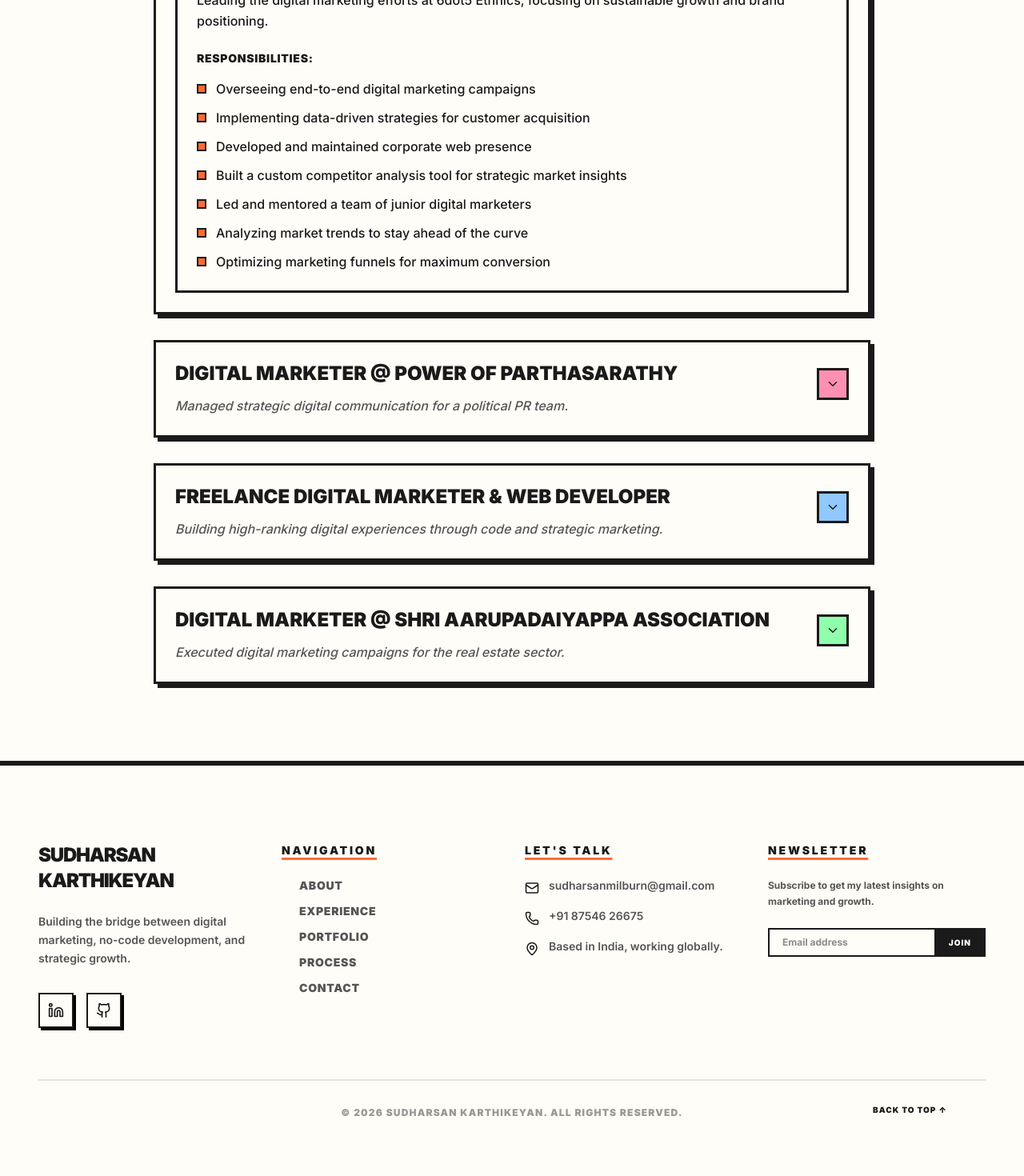
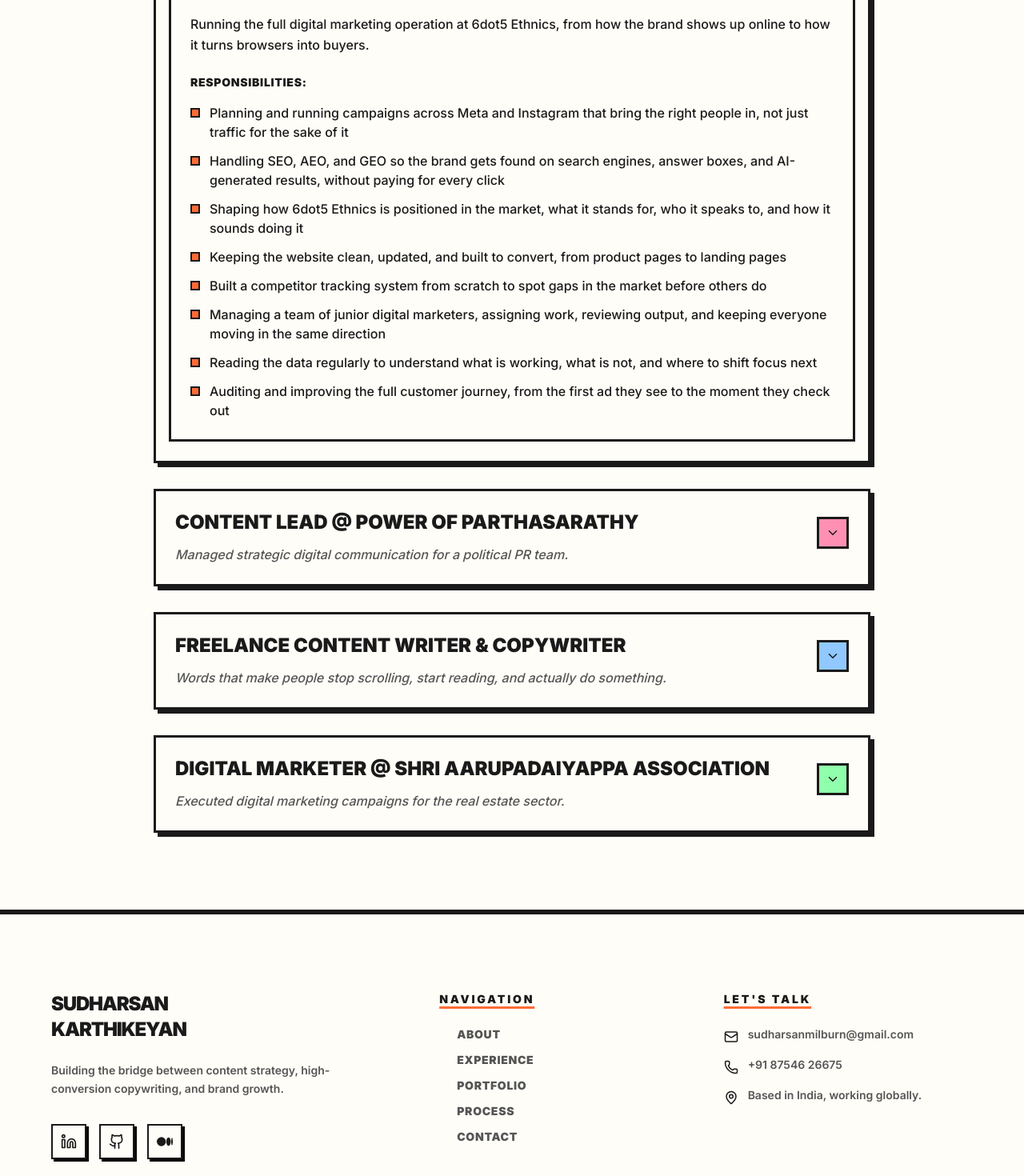
Before and after one commit to Sudharsan-since-2001/Portfolio, a Next.js app: page /experience in a window 1280 px wide. Shown: the part 560-2030 px from the top of the page at 80% size. Built offline with nearby package versions, Linux system fonts and the light colour scheme; a web font is replaced by a local one.

Commit message:
Add files via upload

```diff
--- a/src/app/globals.css
+++ b/src/app/globals.css
@@ -186,3 +186,12 @@ body {
   background: var(--primary);
   border: 2px solid var(--foreground);
 }
+
+.no-scrollbar::-webkit-scrollbar {
+  display: none;
+}
+
+.no-scrollbar {
+  -ms-overflow-style: none;
+  scrollbar-width: none;
+}
--- a/src/components/AboutSection.tsx
+++ b/src/components/AboutSection.tsx
@@ -36,10 +36,10 @@ export function AboutSection({
                         initial={{ opacity: 0, y: 20 }}
                         whileInView={{ opacity: 1, y: 0 }}
                         viewport={{ once: true }}
-                        className="nb-card p-8 sm:p-12 md:p-16 bg-background border-[4px] md:border-[6px] shadow-[8px_8px_0px_var(--foreground)]"
+                        className="nb-card p-6 sm:p-12 md:p-16 bg-background border-[4px] md:border-[6px] shadow-[8px_8px_0px_var(--foreground)]"
                     >
                         <p className="max-w-4xl text-lg sm:text-xl md:text-2xl font-bold text-foreground leading-[1.6] md:leading-[1.8]">
-                            I{"'"}m Sudharsan, a Senior Digital Marketer with 4 years of experience running campaigns, building brands, and driving growth across fashion, real estate, and politics. I{"'"}ve managed Meta ads, grown social media presence, written copy, and built SEO strategies that actually rank. As my responsibilities grew, I learned web development to take full ownership of every project I touched. I test before I scale. What works gets doubled down on, what doesn{"'"}t gets cut. Outside of work, I{"'"}m someone who gets genuinely obsessed with why things work, whether it{"'"}s an ad, a product, or a trend blowing up on social media.
+                            I{"'"}m Sudharsan, a Content Writer & Copywriter who builds brands through words that work. With 4 years of experience across fashion, real estate, and politics, I{"'"}ve seen firsthand how the right message can move the needle. I don{"'"}t just write; I strategize. Whether it{"'"}s ghostwriting for founders, building SEO-driven content that ranks, or crafting high-conversion sales copy, my goal is always clear: make people stop scrolling and start reading. I combine my marketing background with a deep obsession for why things work, ensuring every piece of content has a purpose and delivers measurable results.
                         </p>
                     </motion.div>
                 </div>
--- a/src/components/ExperienceSection.tsx
+++ b/src/components/ExperienceSection.tsx
@@ -6,24 +6,25 @@ import { ChevronDown, ChevronUp, Briefcase } from "lucide-react"
 
 const experiences = [
     {
-        role: "Senior Digital Marketer",
+        role: "Senior Digital Marketer & Brand Strategist",
         company: "6dot5 Ethnics",
         isCurrent: true,
-        tagline: "Driving digital growth and high-impact marketing strategies for the brand.",
-        description: "Leading the digital marketing efforts at 6dot5 Ethnics, focusing on sustainable growth and brand positioning.",
+        tagline: "Making an ethnic fashion brand impossible to scroll past and hard to forget.",
+        description: "Running the full digital marketing operation at 6dot5 Ethnics, from how the brand shows up online to how it turns browsers into buyers.",
         responsibilities: [
-            "Overseeing end-to-end digital marketing campaigns",
-            "Implementing data-driven strategies for customer acquisition",
-            "Developed and maintained corporate web presence",
-            "Built a custom competitor analysis tool for strategic market insights",
-            "Led and mentored a team of junior digital marketers",
-            "Analyzing market trends to stay ahead of the curve",
-            "Optimizing marketing funnels for maximum conversion"
+            "Planning and running campaigns across Meta and Instagram that bring the right people in, not just traffic for the sake of it",
+            "Handling SEO, AEO, and GEO so the brand gets found on search engines, answer boxes, and AI-generated results, without paying for every click",
+            "Shaping how 6dot5 Ethnics is positioned in the market, what it stands for, who it speaks to, and how it sounds doing it",
+            "Keeping the website clean, updated, and built to convert, from product pages to landing pages",
+            "Built a competitor tracking system from scratch to spot gaps in the market before others do",
+            "Managing a team of junior digital marketers, assigning work, reviewing output, and keeping everyone moving in the same direction",
+            "Reading the data regularly to understand what is working, what is not, and where to shift focus next",
+            "Auditing and improving the full customer journey, from the first ad they see to the moment they check out"
         ],
         color: "bg-[var(--nb-yellow)]"
     },
     {
-        role: "Digital Marketer",
+        role: "Content Lead",
         company: "Power of Parthasarathy",
         tagline: "Managed strategic digital communication for a political PR team.",
         description: "Spearheaded the digital campaign strategy for a high-profile political PR team, ensuring impactful communication and audience engagement.",
@@ -36,15 +37,17 @@ const experiences = [
         color: "bg-[var(--nb-pink)]"
     },
     {
-        role: "Freelance Digital Marketer & Web Developer",
+        role: "Freelance Content Writer & Copywriter",
         company: "Independent",
-        tagline: "Building high-ranking digital experiences through code and strategic marketing.",
-        description: "I take on high-stakes SEO, AEO, and GEO projects, ensuring every project ranks, and handle end-to-end web development to deliver measurable growth for the brands I work with.",
+        tagline: "Words that make people stop scrolling, start reading, and actually do something.",
+        description: "I write content that does a job, whether that's getting a blog post to page one, making a founder sound like themselves on LinkedIn, or turning a bland product page into something people actually want to read.",
         responsibilities: [
-            "Executing high-impact SEO, AEO, and GEO (Generative Engine Optimization) strategies to ensure top rankings",
-            "Architecting and building high-performance websites and internal tools using modern frameworks like Next.js and React",
-            "Developing custom analytics dashboards that automate performance tracking and provide real-time data for business growth",
-            "Delivering end-to-end full-stack solutions with a focus on high-impact UI/UX design and flawless mobile responsiveness"
+            "SEO writing that's built for humans first, search engines second. Long-form articles, blogs, and web copy that rank without reading like a robot wrote them",
+            "Ghostwriting for founders, executives, and creators who have a lot to say but not enough time to say it. LinkedIn posts, newsletters, thought pieces, and full books",
+            "Sales and conversion copy. Landing pages, email sequences, and ad copy written to move people, not just inform them",
+            "Brand voice and strategy. Figuring out how a brand should sound, what it should stand for, and who it's really talking to. Building messaging frameworks, tone of voice guides, and positioning statements that give every piece of content a clear direction to follow",
+            "Content strategy. Mapping out what to say, when to say it, and which platform it belongs on. No random posting, just intentional content with a purpose behind it",
+            "End-to-end content work, from the blank page to the published piece. Research, writing, editing, done"
         ],
         color: "bg-[var(--nb-blue)]"
     },
@@ -91,7 +94,7 @@ export function ExperienceSection({
                             viewport={{ once: true }}
                             className="text-center space-y-3 sm:space-y-4"
                         >
-                            <h2 className="text-3xl sm:text-4xl md:text-6xl font-sans font-black uppercase">
+                            <h2 className="text-2xl sm:text-4xl md:text-6xl font-sans font-black uppercase">
                                 Professional Experience
                             </h2>
                             <p className="text-muted-foreground text-base sm:text-lg font-semibold">
@@ -105,7 +108,7 @@ export function ExperienceSection({
                             <div key={i} className="nb-card bg-background">
                                 <button
                                     onClick={() => setExpandedIndex(expandedIndex === i ? null : i)}
-                                    className="w-full text-left flex items-start justify-between p-5 sm:p-6 group"
+                                    className="w-full text-left flex items-start justify-between p-4 sm:p-6 group"
                                 >
                                     <div className="space-y-3 flex-1">
                                         {exp.isCurrent && (
@@ -136,7 +139,7 @@ export function ExperienceSection({
                                             transition={{ duration: 0.3, ease: "easeInOut" }}
                                             className="overflow-hidden"
                                         >
-                                            <div className="px-6 pb-6 space-y-4">
+                                            <div className="px-4 pb-6 space-y-4">
                                                 <div className={`${exp.color}/20 p-6 border-[3px] border-foreground`}>
                                                     <p className="text-foreground leading-relaxed font-medium">
                                                         {exp.description}
--- a/src/components/Footer.tsx
+++ b/src/components/Footer.tsx
@@ -22,7 +22,7 @@ export function Footer() {
             />
 
             <div className="w-full px-4 sm:px-6 lg:px-12">
-                <div className="grid grid-cols-1 md:grid-cols-2 lg:grid-cols-4 gap-12 lg:gap-8">
+                <div className="max-w-6xl mx-auto grid grid-cols-1 md:grid-cols-2 lg:grid-cols-[1.5fr_1fr_1.2fr] gap-12 lg:gap-24">
 
                     {/* Brand Section */}
                     <div className="space-y-6 lg:col-span-1">
@@ -32,7 +32,7 @@ export function Footer() {
                             </span>
                         </Link>
                         <p className="text-sm font-semibold text-muted-foreground max-w-md leading-relaxed">
-                            Building the bridge between digital marketing, no-code development, and strategic growth.
+                            Building the bridge between content strategy, high-conversion copywriting, and brand growth.
                         </p>
                         <div className="flex items-center gap-4 pt-2">
                              <a href="https://www.linkedin.com/in/sudharsan-karthikeyan-seo-analyst/" target="_blank" rel="noopener noreferrer"
@@ -42,6 +42,17 @@ export function Footer() {
                              <a href="https://github.com/Sudharsan-since-2001" target="_blank" rel="noopener noreferrer"
                                 className="p-2.5 bg-background border-[2.5px] border-foreground shadow-[3px_3px_0px_#000] hover:translate-x-[-2px] hover:translate-y-[-2px] transition-all">
                                 <Github size={20} />
+                             </a>
+                             <a href="https://medium.com/@sudharsanmilburn" target="_blank" rel="noopener noreferrer"
+                                className="p-2.5 bg-background border-[2.5px] border-foreground shadow-[3px_3px_0px_#000] hover:translate-x-[-2px] hover:translate-y-[-2px] transition-all">
+                                <svg
+                                    width="20"
+                                    height="20"
+                                    viewBox="0 0 16 16"
+                                    fill="currentColor"
+                                >
+                                    <path d="M9.025 8c0 2.485-2.02 4.5-4.513 4.5A4.506 4.506 0 0 1 0 8c0-2.486 2.02-4.5 4.512-4.5A4.506 4.506 0 0 1 9.025 8m4.95 0c0 2.34-1.01 4.236-2.256 4.236S9.463 10.339 9.463 8c0-2.34 1.01-4.236 2.256-4.236S13.975 5.661 13.975 8M16 8c0 2.096-.355 3.795-.794 3.795-.438 0-.793-1.7-.793-3.795 0-2.096.355-3.795.794-3.795.438 0 .793 1.699.793 3.795" />
+                                </svg>
                              </a>
                         </div>
                     </div>
@@ -80,28 +91,12 @@ export function Footer() {
                         </div>
                     </div>
 
-                    {/* CTA Section */}
-                    <div className="space-y-6">
-                        <h4 className="text-sm font-black uppercase tracking-[0.2em] text-foreground underline decoration-[3px] underline-offset-4 decoration-primary">Newsletter</h4>
-                        <p className="text-xs font-bold text-muted-foreground leading-relaxed">
-                            Subscribe to get my latest insights on marketing and growth.
-                        </p>
-                        <div className="flex">
-                            <input
-                                type="email"
-                                placeholder="Email address"
-                                className="flex-grow px-4 py-2 text-xs font-bold bg-background border-[2.5px] border-foreground focus:outline-none focus:ring-0"
-                            />
-                            <button className="px-4 py-2 bg-foreground text-background border-[2.5px] border-foreground border-l-0 text-[10px] font-black uppercase tracking-widest hover:bg-primary transition-colors">
-                                JOIN
-                            </button>
-                        </div>
-                    </div>
+
 
                 </div>
 
                 {/* Bottom Bar */}
-                <div className="mt-16 pt-8 border-t-[2.5px] border-foreground/10 flex flex-col md:flex-row items-center gap-6 relative">
+                <div className="max-w-6xl mx-auto mt-16 pt-8 border-t-[2.5px] border-foreground/10 flex flex-col md:flex-row items-center gap-6 relative">
                     <div className="flex-grow text-center">
                         <p className="text-[10px] md:text-xs font-black uppercase tracking-widest text-muted-foreground/60">
                             &copy; {currentYear} Sudharsan Karthikeyan. All rights reserved.
--- a/src/components/Hero.tsx
+++ b/src/components/Hero.tsx
@@ -70,10 +70,10 @@ export function Hero() {
                             className="space-y-6 sm:space-y-8 text-left order-2 lg:order-1"
                         >
                             {/* Rotating Titles */}
-                            <div className="h-8 sm:h-10 overflow-hidden relative">
+                            <div className="h-10 sm:h-12 overflow-hidden relative">
                                 <motion.div
                                     animate={{
-                                        y: [0, -40, -80, 0],
+                                        y: [0, -48, -96, 0],
                                     }}
                                     transition={{
                                         duration: 8,
@@ -84,19 +84,19 @@ export function Hero() {
                                     className="flex flex-col gap-0"
                                 >
                                     <span className="nb-badge inline-block w-fit px-3 py-1.5 bg-[var(--nb-yellow)] text-foreground text-[10px] sm:text-[11px] md:text-sm font-black uppercase tracking-widest whitespace-nowrap">
-                                        Senior Digital Marketer
+                                        Content Writer & Copywriter
                                     </span>
-                                    <span className="nb-badge inline-block w-fit px-3 py-1.5 bg-[var(--nb-blue)] text-foreground text-[10px] sm:text-[11px] md:text-sm font-black uppercase tracking-widest whitespace-nowrap" style={{ marginTop: '8px' }}>
-                                        Content/Copywriter
+                                    <span className="nb-badge inline-block w-fit px-3 py-1.5 bg-[var(--nb-blue)] text-foreground text-[10px] sm:text-[11px] md:text-sm font-black uppercase tracking-widest whitespace-nowrap" style={{ marginTop: '12px' }}>
+                                        Social Media Specialist
                                     </span>
-                                    <span className="nb-badge inline-block w-fit px-3 py-1.5 bg-[var(--nb-pink)] text-foreground text-[10px] sm:text-[11px] md:text-sm font-black uppercase tracking-widest whitespace-nowrap" style={{ marginTop: '8px' }}>
-                                        Social Media Specialist
+                                    <span className="nb-badge inline-block w-fit px-3 py-1.5 bg-[var(--nb-pink)] text-foreground text-[10px] sm:text-[11px] md:text-sm font-black uppercase tracking-widest whitespace-nowrap" style={{ marginTop: '12px' }}>
+                                        Digital Marketer
                                     </span>
                                 </motion.div>
                             </div>
 
                             {/* BIG heading (Now H1) */}
-                            <h1 className="text-4xl sm:text-6xl md:text-7xl lg:text-[5.5rem] xl:text-[6.5rem] font-sans font-black tracking-tight text-foreground leading-none sm:leading-[1.1] uppercase">
+                            <h1 className="text-[2.5rem] sm:text-6xl md:text-7xl lg:text-[5.5rem] xl:text-[6.5rem] font-sans font-black tracking-tight text-foreground leading-[1.1] sm:leading-[1.1] uppercase">
                                 Hi, I'm
                                 <br />
                                 Sudharsan
--- a/src/components/Navbar.tsx
+++ b/src/components/Navbar.tsx
@@ -33,7 +33,7 @@ export function Navbar() {
                 {/* Logo Section */}
                 <Link
                     href="/"
-                    className="flex-grow md:flex-shrink-0 px-4 md:px-12 flex items-center justify-start bg-transparent transition-all group relative z-10"
+                    className="flex-grow md:flex-shrink-0 px-6 md:px-12 flex items-center justify-start bg-transparent transition-all group relative z-10"
                 >
                     <span className="text-xs md:text-xl font-black uppercase tracking-tighter whitespace-nowrap text-foreground">
                         Sudharsan Karthikeyan
--- a/src/components/PortfolioTabs.tsx
+++ b/src/components/PortfolioTabs.tsx
@@ -138,7 +138,7 @@ export function PortfolioTabs({
         {activeTab === "Digital Marketing" && (
             <div className="grid grid-cols-1 lg:grid-cols-2 gap-8 lg:gap-12 pt-8">
                 {marketingProjects.map((project) => (
-                    <div key={project.title} className="relative w-full nb-card bg-background border-[3px] md:border-[4px] border-foreground shadow-[6px_6px_0px_var(--foreground)] p-6 md:p-8 space-y-6 group overflow-visible h-full flex flex-col justify-between">
+                    <div key={project.title} className="relative w-full nb-card bg-background border-[3px] md:border-[4px] border-foreground shadow-[6px_6px_0px_var(--foreground)] p-5 md:p-8 space-y-6 group overflow-visible h-full flex flex-col justify-between">
                         {/* Floating Badge */}
                         <div className="absolute -top-4 left-6 nb-badge bg-primary text-primary-foreground px-4 py-1.5 text-[10px] font-black uppercase tracking-[0.2em] shadow-[3px_3px_0px_#000] border-[2px] border-foreground">
                             {project.category}
@@ -149,7 +149,7 @@ export function PortfolioTabs({
                             <div className="space-y-1 text-center md:text-left">
                                 <h4 className="text-[9px] md:text-[11px] font-black uppercase tracking-[0.3em] text-muted-foreground/60 tracking-widest">{project.title}</h4>
                                 <div className="flex items-center justify-center md:justify-start">
-                                    <h2 className="text-4xl md:text-5xl lg:text-6xl font-black tracking-tighter text-primary leading-none uppercase">
+                                    <h2 className="text-3xl md:text-5xl lg:text-6xl font-black tracking-tighter text-primary leading-none uppercase">
                                         {project.results}
                                     </h2>
                                 </div>
@@ -198,7 +198,7 @@ export function PortfolioTabs({
                                                     </div>
                                                     <div className="text-[10px] sm:text-xs font-mono font-bold opacity-60 uppercase tracking-widest">{project.title}.exe</div>
                                                 </div>
-                                                <div className="p-6 sm:p-8 space-y-6 sm:space-y-8">
+                                                <div className="p-5 sm:p-8 space-y-6 sm:space-y-8">
                                                     <div className="space-y-4 sm:space-y-5">
                                                         <h3 className="text-xl sm:text-2xl font-black uppercase text-foreground leading-tight">{project.title}</h3>
                                                         <div className="flex flex-wrap gap-2">
```
Also changed, not shown: src/components/WritingShowcase.tsx (+8 -8 lines).
